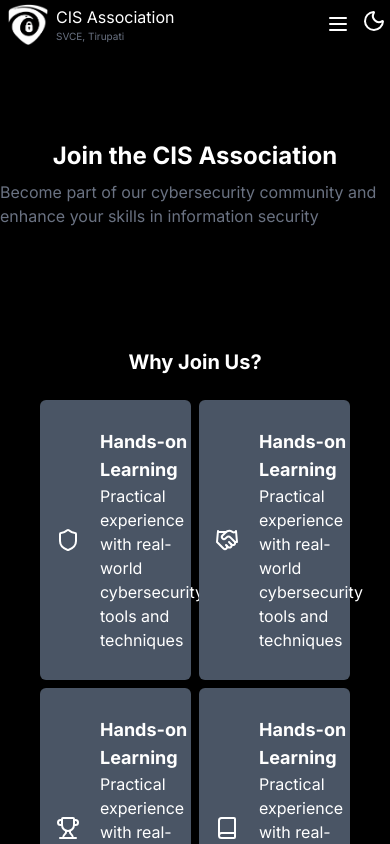
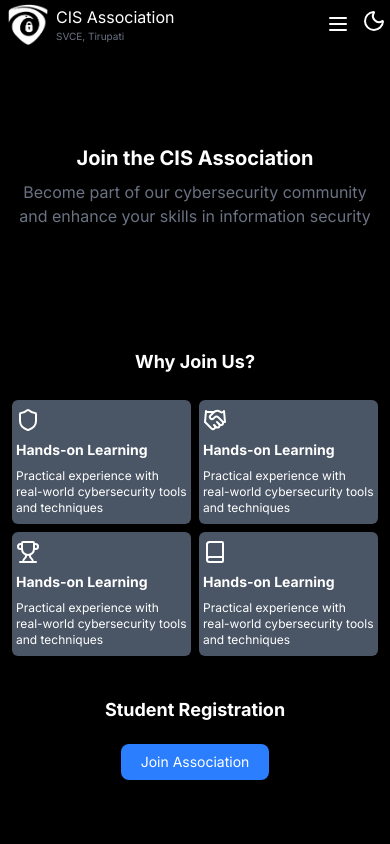
Before and after one commit to Akhileswar6/CIS-Project, a React (Vite) app: page /joinus in a window 390 px wide. Shown: the top 844 px of the page. Built offline with nearby package versions, Linux system fonts and the light colour scheme.

Commit message:
Added responsiveness to the join us too

```diff
--- a/src/Components/JoinForm.jsx
+++ b/src/Components/JoinForm.jsx
@@ -5,29 +5,29 @@
 
 const JoinForm = () => {
     return(
-        <div>
-            <div className="flex flex-col items-center justify-center gap-2">
-                <h3 className="text-3xl font-semibold max-lg:text-2xl">Join the <span>CIS Association</span></h3>
+        <div className="">
+            <div className="flex flex-col items-center justify-center gap-2 text-center px-10 max-md:px-3">
+                <h3 className="text-3xl font-semibold max-lg:text-2xl max-md:text-xl">Join the <span>CIS Association</span></h3>
                 <p className="text-gray-500 text-lg max-lg:text-base">Become part of our cybersecurity community and enhance your skills in information security</p>
             </div>
-            <div className="flex flex-col px-10 pt-30 gap-10 justify-center">
+            <div className="flex flex-col px-10 pt-30 gap-10 justify-center max-md:px-3">
                 <div className="flex flex-col justify-center gap-3 items-center">
-                    <h4 className="text-2xl font-semibold pb-3 max-lg:text-xl">Why Join Us?</h4>
-                    <div className="grid grid-cols-2 gap-2">
+                    <h4 className="text-2xl font-semibold pb-3 max-lg:text-xl max-md:text-lg">Why Join Us?</h4>
+                    <div className="grid grid-cols-1 gap-2 max-md:grid-cols-2">
                         {WhyJoinUs.map((res, index) => (
-                            <div key={index} className="flex items-center gap-5 rounded-md bg-gray-600 text-white py-7 px-4">
+                            <div key={index} className="flex gap-2 rounded-md bg-gray-600 text-white py-7 px-4 max-sm:py-2 max-sm:px-1 max-sm:flex-col">
                                 <div className="">{res.img}</div>
-                                <span>
-                                    <p className="text-lg font-bold">{res.name}</p>
-                                    <p>{res.description}</p>
+                                <span className="flex flex-col gap-2">
+                                    <p className="text-lg font-bold max-sm:text-sm">{res.name}</p>
+                                    <p className="max-sm:text-xs">{res.description}</p>
                                 </span>
                             </div>
                         ))}
                     </div>
                 </div>
                 <div className="flex flex-col items-center justify-center gap-5">
-                    <h4 className="text-2xl font-semibold max-lg:text-xl">Student Registration</h4>
-                    <button className="px-5 py-2 bg-blue-500 rounded-lg">Join Association</button>
+                    <h4 className="text-2xl font-semibold max-lg:text-xl max-md:text-lg">Student Registration</h4>
+                    <button className="px-5 py-2 bg-blue-500 rounded-lg max-sm:text-sm">Join Association</button>
                 </div>
             </div>
         </div>
--- a/src/data.jsx
+++ b/src/data.jsx
@@ -485,6 +485,25 @@
         participants : '45',
         rating : '4.8',
     },
+    {
+        program : 'Workshop',
+        date : 'Feb 20, 2025',
+        name : 'Advanced Malware Analysis Workshop',
+        tag : 'Deep dive into malware reverse engineering and analysis techniques',
+        images : [
+            pic1,
+            pic1,
+            pic1
+        ],
+        highlights : [
+            'Static and dynamic analysis',
+            'Sandbox environments',
+            'Real malware samples',
+            'Industry tools'
+        ],
+        participants : '45',
+        rating : '4.8',
+    },
 ]
 
 
```
